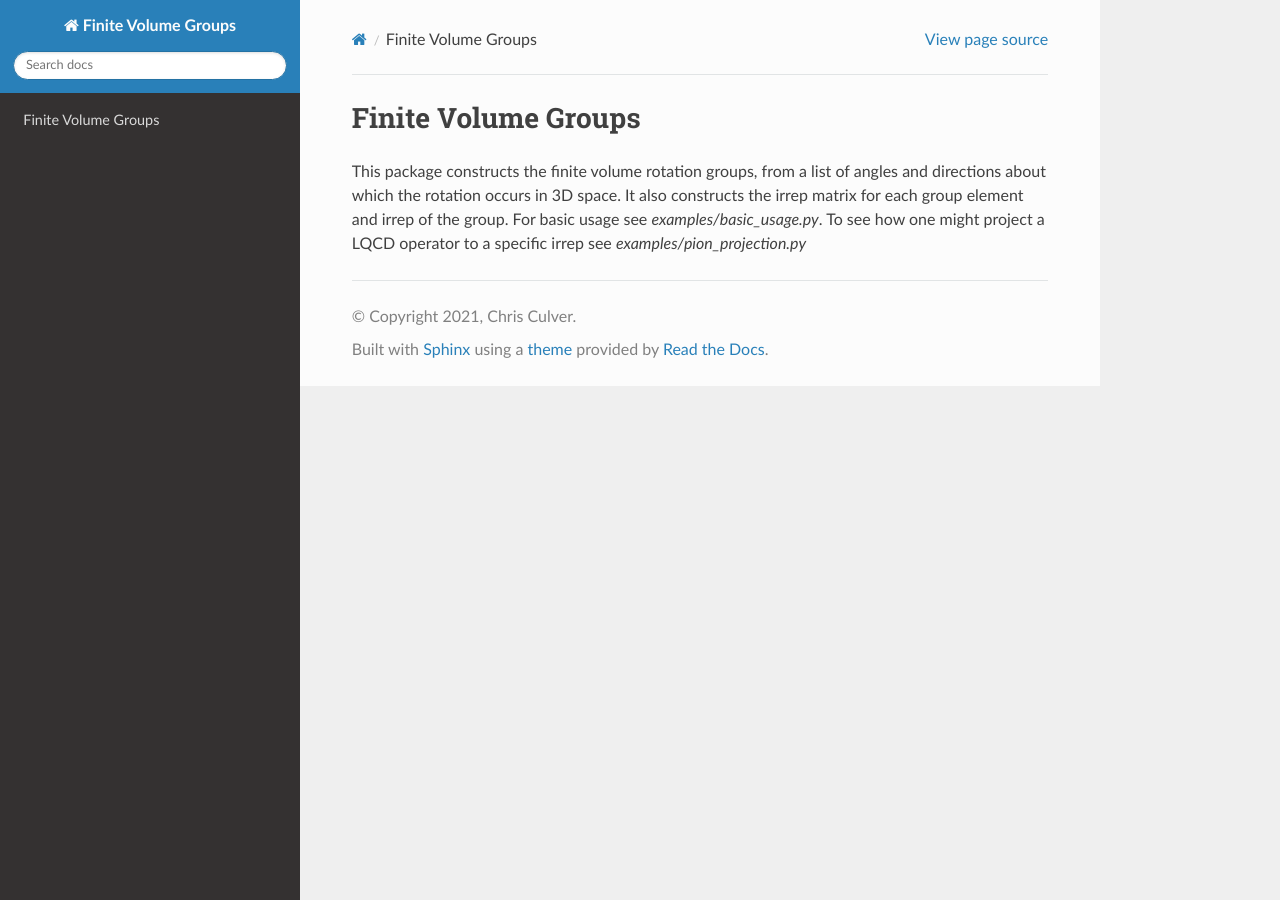
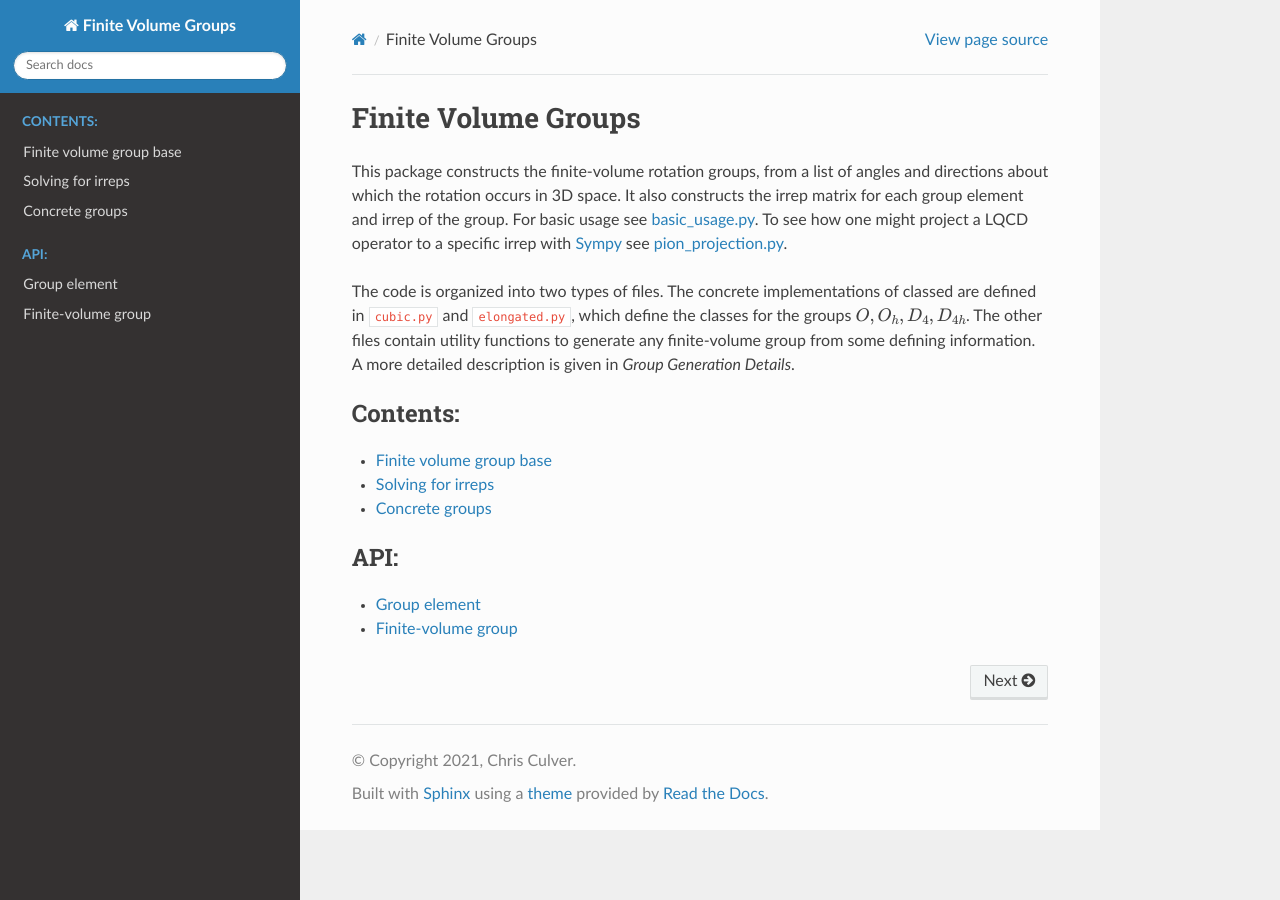
Before and after one commit to chrisculver/FiniteVolumeGroups, a Sphinx documentation site: the page built from docs/index.rst, in a window 1280 px wide. Built offline with Sphinx 7.4.7 and the Read the Docs theme 2.0.0, drawn with Linux system fonts in a browser that asks for light colours.

Commit message:
Improving docs

```diff
--- /dev/null
+++ b/docs/finiteVolumeGroup.rst
@@ -0,0 +1,6 @@
+Finite-volume group
+===================
+
+.. autoclass:: utilities.FiniteVolumeGroup
+   :members:
+   :undoc-members:
--- /dev/null
+++ b/docs/generation.rst
@@ -0,0 +1,19 @@
+Finite volume group base
+========================
+All concrete groups are derived from :py:class:`utilities.FiniteVolumeGroup`
+
+Solving for irreps
+==================
+The file :code:`irrep.py` solves for the irreducible
+representation :math:`I` of a group element by solving
+
+.. math::
+   If(\vec{r})=f(g\vec{r})
+
+where :math:`\vec{r}=(x,\,y,\,z)` is a vector, :math:`f` is a vector of functions left
+invariant for the irrep(wording?), and :math:`g` is the three dimensional rep that rotates
+a vector by the griven group element.
+
+
+Concrete groups
+===============
--- /dev/null
+++ b/docs/groupElement.rst
@@ -0,0 +1,4 @@
+Group element
+=============
+
+Insert some API auto docs?
--- a/docs/index.rst
+++ b/docs/index.rst
@@ -6,8 +6,34 @@
 Finite Volume Groups
 ====================
 
-This package constructs the finite volume rotation groups, from a list of
+This package constructs the finite-volume rotation groups, from a list of
 angles and directions about which the rotation occurs in 3D space.  It also
 constructs the irrep matrix for each group element and irrep of the group.  For
-basic usage see `examples/basic_usage.py`.  To see how one might project a LQCD
-operator to a specific irrep see `examples/pion_projection.py`
+basic usage see basic_usage.py_.  To see how one might project a LQCD
+operator to a specific irrep with Sympy_ see pion_projection.py_.
+
+.. _basic_usage.py: https://github.com/chrisculver/FiniteVolumeGroups/blob/main/examples/basic_usage.py
+
+.. _Sympy: https://www.sympy.org
+
+.. _pion_projection.py: https://github.com/chrisculver/FiniteVolumeGroups/blob/main/examples/pion_projection.py
+
+
+The code is organized into two types of files.  The concrete implementations of classed are
+defined in :code:`cubic.py` and :code:`elongated.py`, which define the classes for the
+groups :math:`O, O_h, D_4, D_{4h}`.  The other files contain utility functions to generate
+any finite-volume group from some defining information.  A more detailed description is
+given in `Group Generation Details`.
+
+.. toctree::
+   :maxdepth: 2
+   :caption: Contents:
+
+   generation
+
+.. toctree::
+   :maxdepth: 2
+   :caption: API:
+
+   groupElement
+   finiteVolumeGroup
```
Also changed, not shown: 2 other files.
